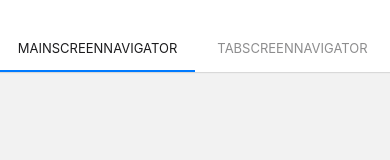
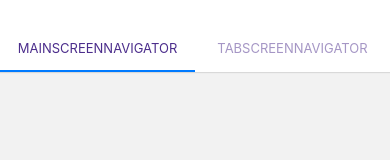
Before and after one commit to AgustinLizondo/ToLocation, a React Native app: screen / in a window 390 px wide. Shown: the top 160 px of the page. Built offline with nearby package versions, Linux system fonts and the light colour scheme.

Commit message:
Quinta Entrega - Tab Navigator with Colors

```diff
--- a/components/MainNavigator.js
+++ b/components/MainNavigator.js
@@ -3,6 +3,7 @@ import React from 'react'
 import MainScreenNavigator from '../components/MainScreenNavigator';
 import TabScreenNavigator from '../components/TabScreenNavigator';
 import { createMaterialTopTabNavigator } from '@react-navigation/material-top-tabs';
+import Colors from '../assets/Colors';
 
 const Tab = createMaterialTopTabNavigator();
 
@@ -11,7 +12,10 @@ const MainNavigator = () => {
         <Tab.Navigator
             screenOptions={{
                 headerShown: false,
-                tabBarStyle: styles.tabBar
+                tabBarStyle: styles.tabBar,
+                tabBarPressColor: Colors.LightViolet,
+                tabBarActiveTintColor: Colors.BoldViolet,
+
             }}
         >
             <Tab.Screen name='MainScreenNavigator' component={MainScreenNavigator} />
@@ -22,7 +26,7 @@ const MainNavigator = () => {
 
 const styles = StyleSheet.create({
     tabBar: {
-        marginTop: 24
+        marginTop: 24,
     }
 })
 
```
